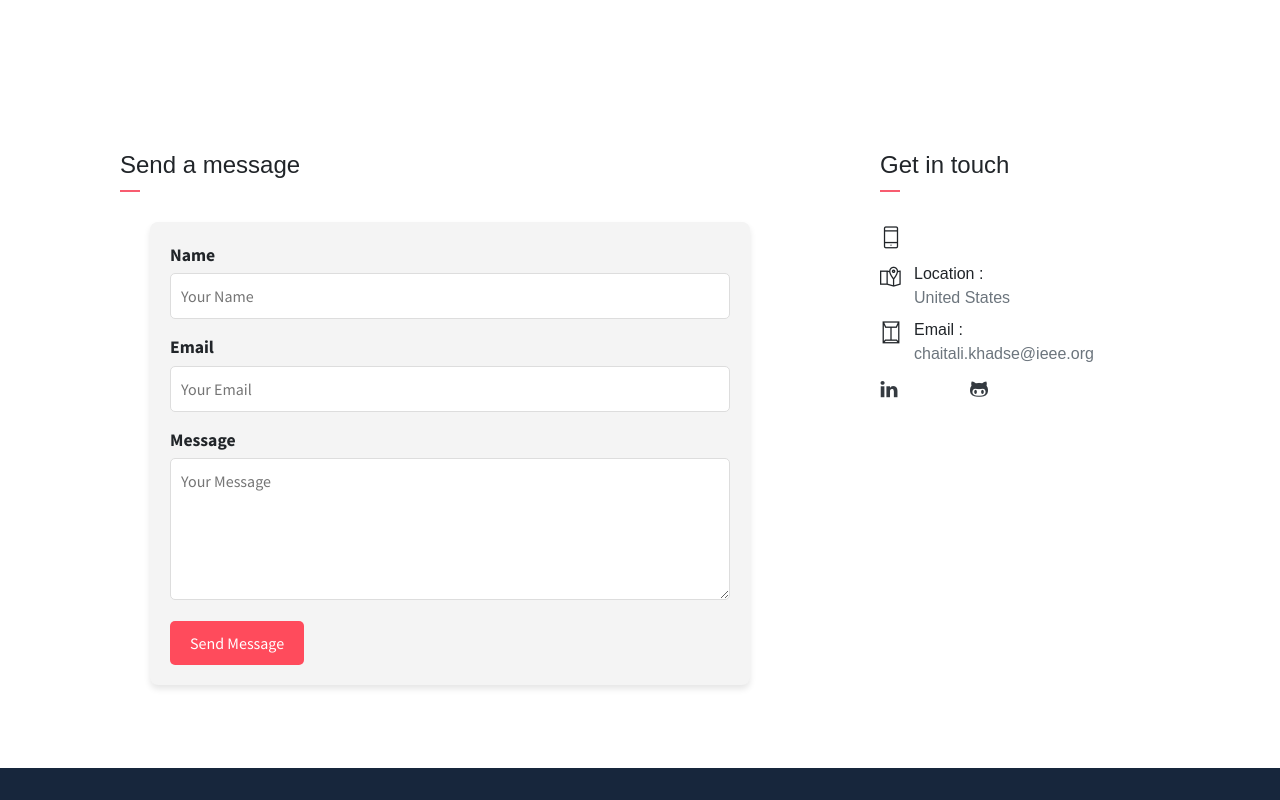
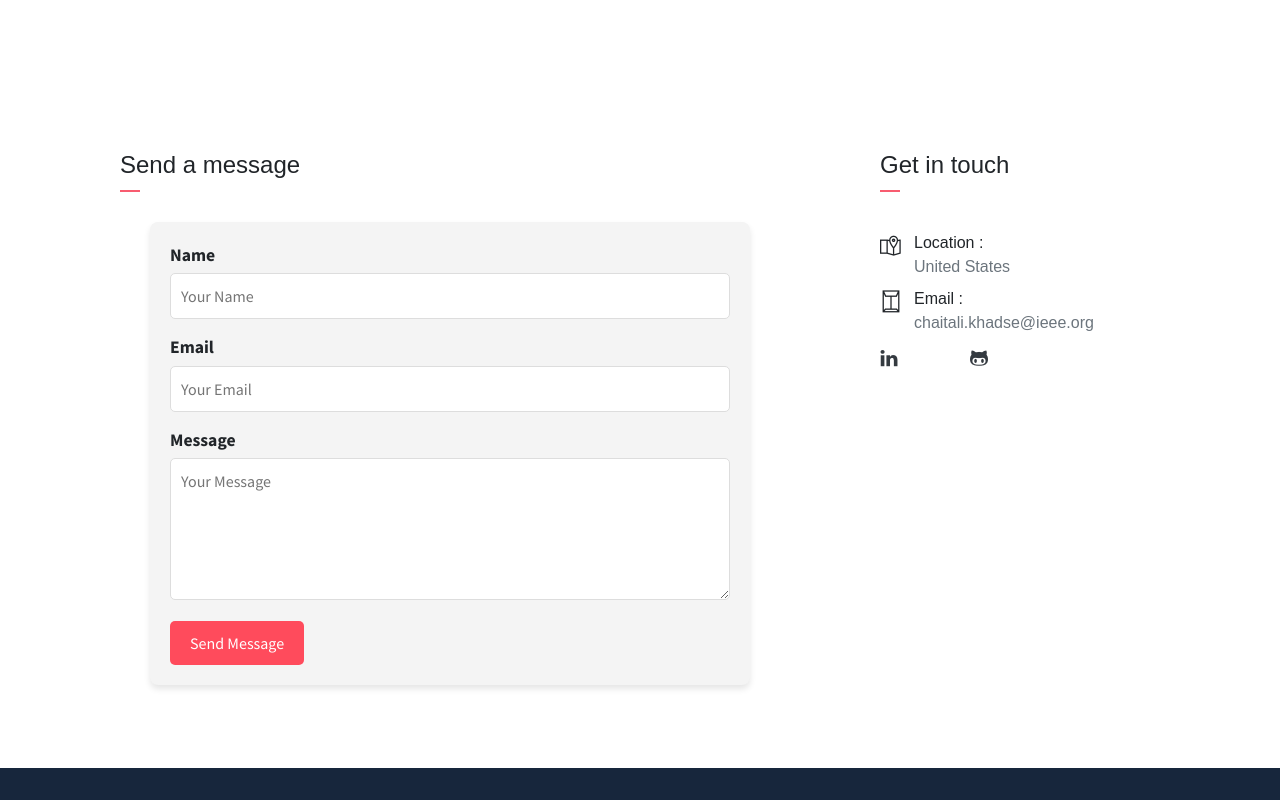
Before and after one commit to chaitali-khadse/portfolio, a website: page docs/index.html in a window 1280 px wide. Shown: the part 6871-7671 px from the top of the page. Drawn offline with Linux system fonts and the light colour scheme.

Commit message:
Update index2.html

```diff
--- a/docs/index.html
+++ b/docs/index.html
@@ -732,9 +732,7 @@
                     <div class="contact-info-card">
                         <h4 class="contact-title">Get in touch</h4>
                         <div class="row mb-2">
-                            <div class="col-1 pt-1 mr-1">
-                                <i class="ti-mobile icon-md"></i>
-                            </div>
+
 
                         </div>
                         <div class="row mb-2">
```
